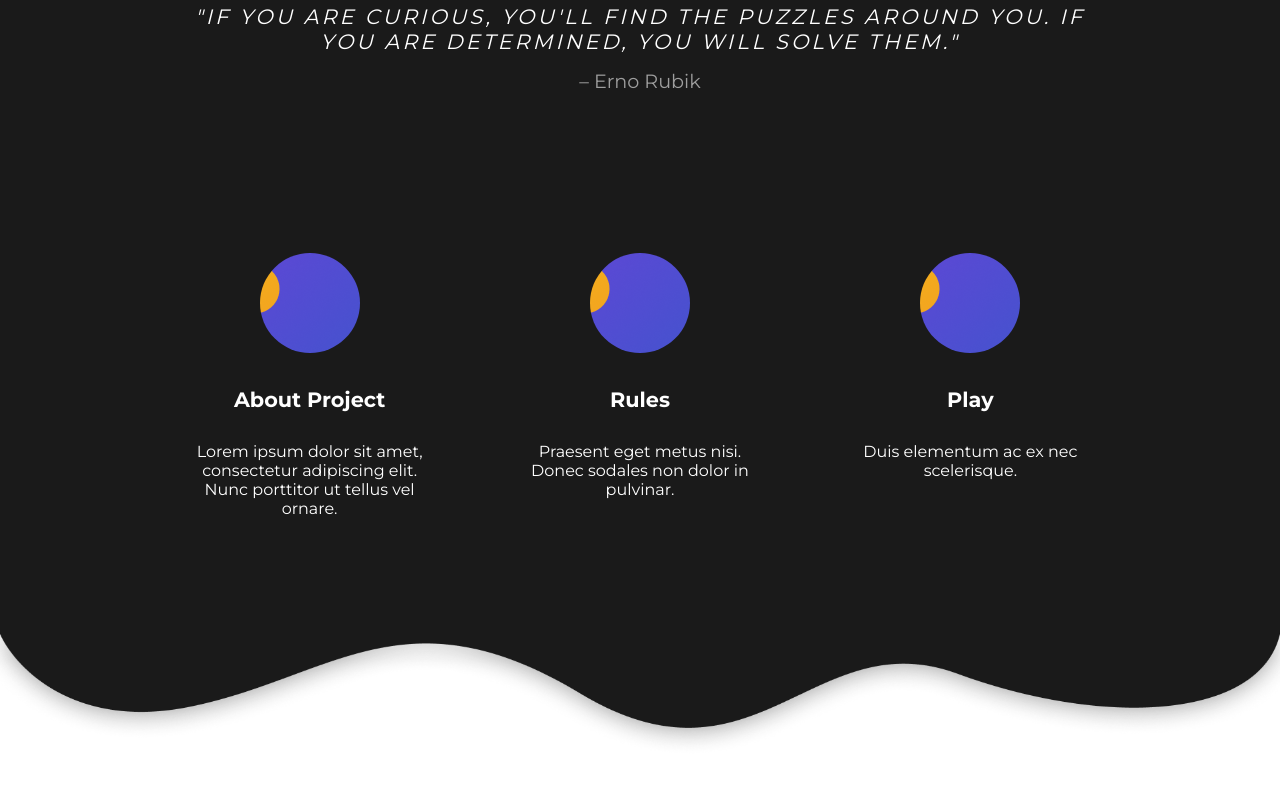
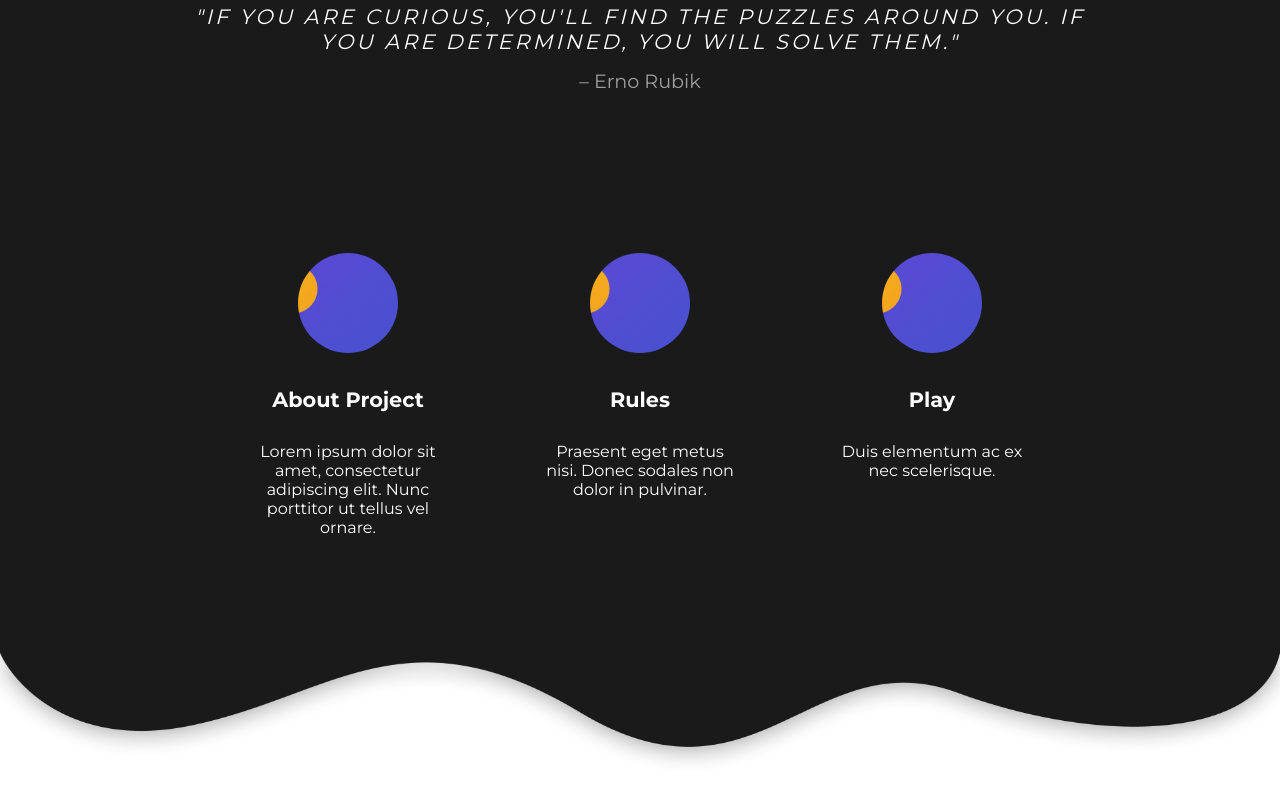
Before and after one commit to NikolSkvarilova/sudoku, a React (Create React App) app: page / in a window 1280 px wide. Shown: the part 916-1716 px from the top of the page. Built offline with nearby package versions, Linux system fonts and the light colour scheme.

Commit message:
Fixed width

```diff
--- a/src/Components/Elements/Category/Category.scss
+++ b/src/Components/Elements/Category/Category.scss
@@ -8,14 +8,14 @@
   align-items: center;
   text-align: center;
   margin: 40px 50px;
-  max-width: 18%;
+  width: 15%;
 
   @media only screen and (max-width: map-get($breakpoints, tablet)) {
-    max-width: 30%;
+    width: 30%;
   }
 
   @media only screen and (max-width: map-get($breakpoints, mobile)) {
-    max-width: 80%;
+    width: 80%;
   }
 
   .img-wrapper {
```
